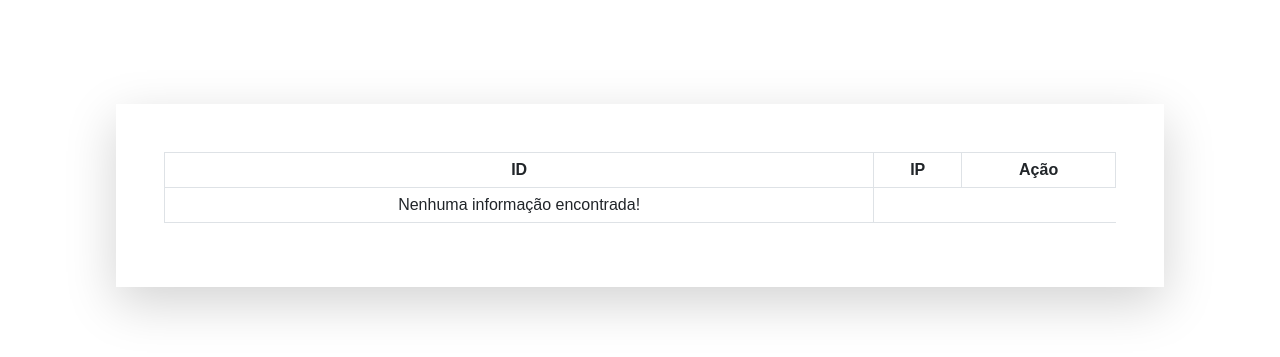
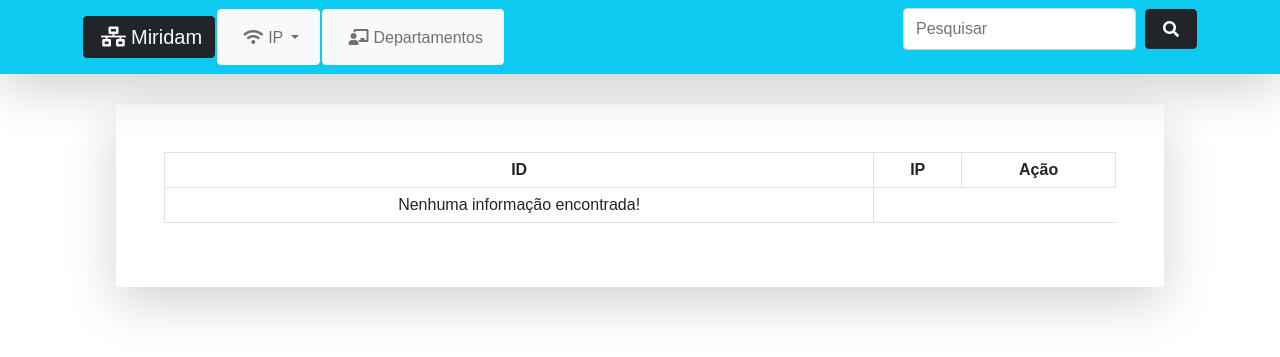
Before and after one commit to TrendingTechnology/miridam, a Django app: page /ip_ativos/ in a window 1280 px wide. Shown: the top 357 px of the page. Run offline with Django 3.2, Linux system fonts and the light colour scheme; data that the repository does not hold is empty; some web fonts are replaced.

Commit message:
adiciona navbar.html

```diff
--- a/templates/base.html
+++ b/templates/base.html
@@ -6,7 +6,8 @@
     {% endblock title %}
 </head>
 <body>
-<div class="container">
+{% include 'includes/navbar.html' %}
+<div class="container-fluid">
     <div class="shadow-lg m-2 p-5">
         {% block content %}
         {% endblock content %}
```
